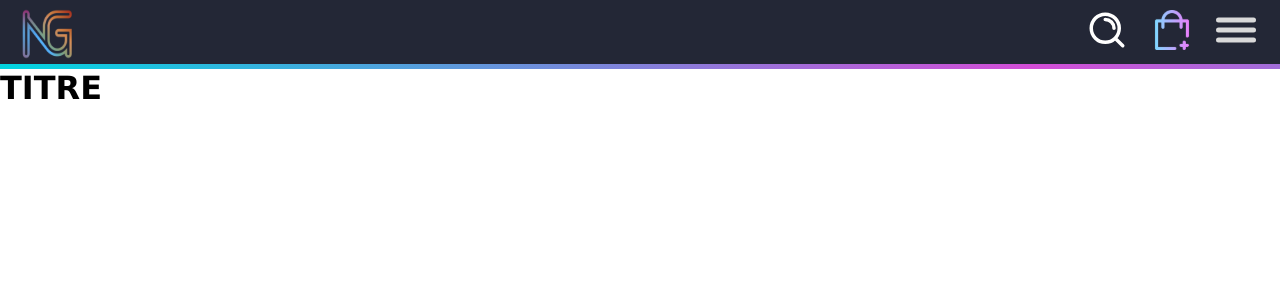
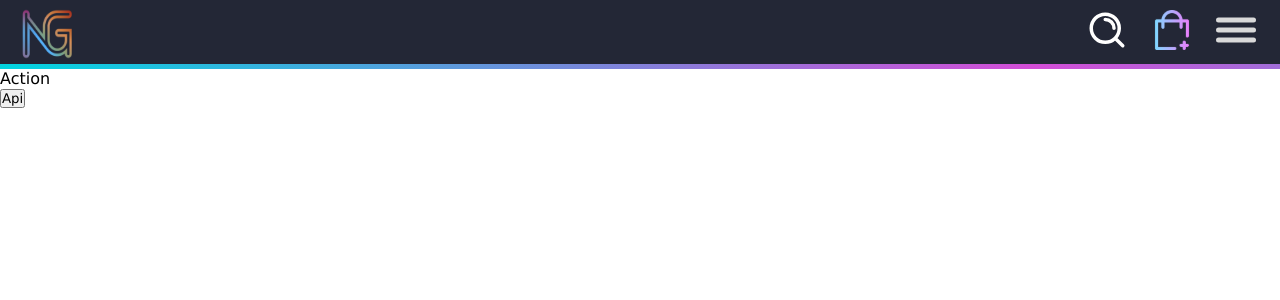
Before and after one commit to WildCodeSchool-2024-02/JS-RemoteFR-CodeOfWar-P2-Nodas, a React (Vite) app in the folder client/: page / in a window 1280 px wide. Shown: the top 300 px of the page. Built offline with nearby package versions, Linux system fonts and the light colour scheme.

Commit message:
added fixed genres of game

```diff
--- a/client/src/App.jsx
+++ b/client/src/App.jsx
@@ -1,10 +1,11 @@
+import FetchGameInfo from "./components/FetchGameInfo";
 import NavBar from "./components/NavBar";
 
 function App() {
   return (
     <>
       <NavBar />
-      <h1>TITRE</h1>
+      <FetchGameInfo />
     </>
   );
 }
--- /dev/null
+++ b/client/src/components/FetchGameInfo.jsx
@@ -0,0 +1,24 @@
+import { useState } from "react";
+import axios from "axios";
+import Gamespages from "./Gamespages";
+
+export default function FetchGameInfo() {
+  const [gameInfo, setGameInfo] = useState({});
+  const fetchGameInfo = () => {
+    axios
+      .get(
+        `https://api.rawg.io/api/games/5?key=${import.meta.env.VITE_API_KEY}`
+      )
+      .then((response) => {
+        setGameInfo(response.data);
+      });
+  };
+
+  return (
+    <>
+      {gameInfo && <Gamespages gameInfo={gameInfo} />}
+
+      <button onClick={fetchGameInfo}>Api</button>
+    </>
+  );
+}
--- /dev/null
+++ b/client/src/components/Gamespages.jsx
@@ -0,0 +1,9 @@
+export default function Gamespages({ gameInfo }) {
+  return (
+    <>
+      <ul className="types_of_game">
+        <li>Action</li>
+      </ul>
+    </>
+  );
+}
```
